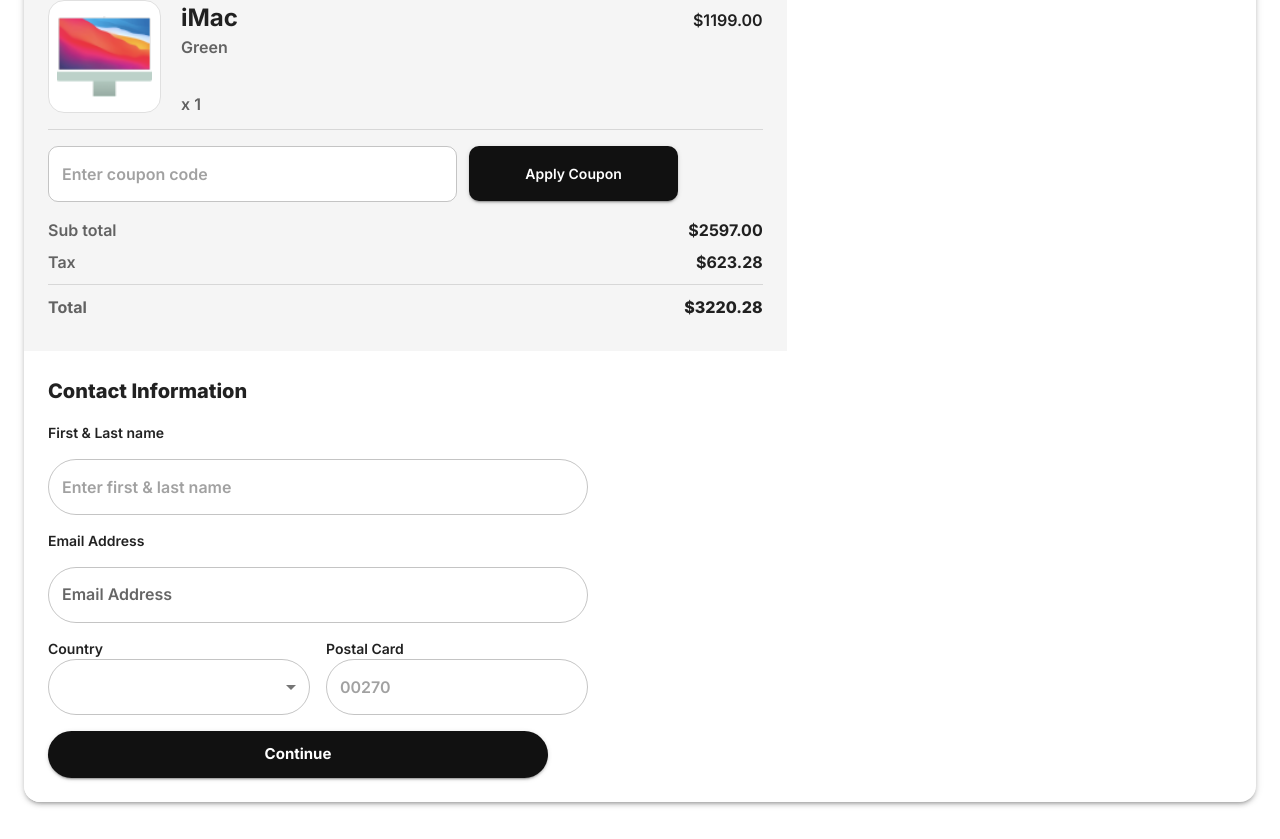
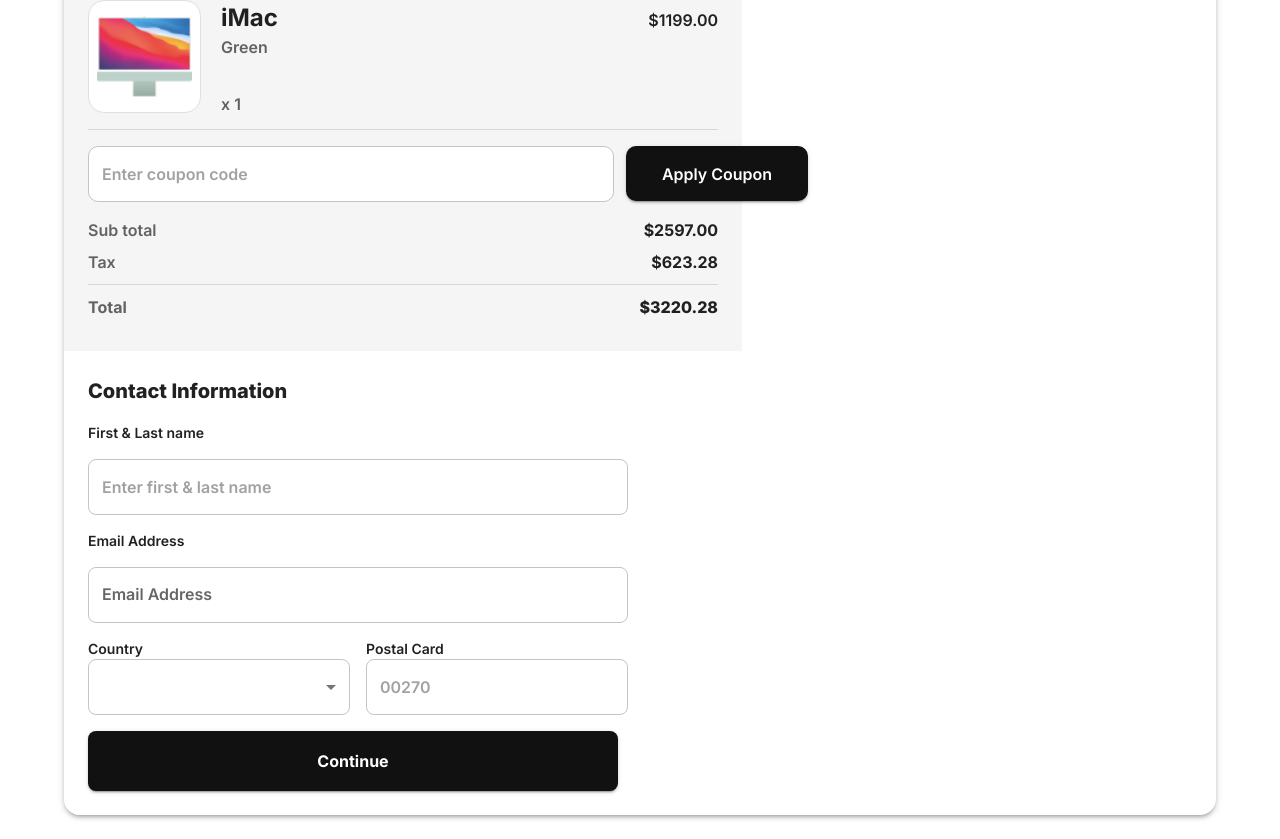
Before and after one commit to sulimanshams/shop-check-project, a React (Create React App) app: page / in a window 1280 px wide. Shown: the part 513-1352 px from the top of the page. Built offline with nearby package versions, Linux system fonts and the light colour scheme; some icons are missing.

Commit message:
my new problem

```diff
--- a/src/CardList.jsx
+++ b/src/CardList.jsx
@@ -96,7 +96,7 @@
                 <Typography sx={{fontFamily:"Inter , sans-serif" , fontWeight:700 , fontSize:"1.5rem"}}>
                     {it.name}
                     </Typography>
-                <Typography sx={{fontFamily:"Inter , sans-serif" , fontWeight:400 , fontSize:"1rem" , mt:1 , ml:"350px"}}>
+                <Typography sx={{fontFamily:"Inter , sans-serif" , fontWeight:400 , fontSize:"1rem" , mt:1 , ml:"200px"}}>
                   {money(it.price)}
                 </Typography>
               </Box>
@@ -125,8 +125,11 @@
             "&:hover": { bgcolor: "#000" },
             borderRadius:"10px",
             px: 2.5,
-            width:"300px",
-            height:"55px"
+            width:"210px",
+            height:"55px",
+            mr:"-90px",
+            fontFamily:"Inter , sans-serif",
+            fontSize:"1rem"
           }}
         >
           Apply Coupon
--- a/src/CheckOutCard.jsx
+++ b/src/CheckOutCard.jsx
@@ -6,9 +6,9 @@
 export default function CheckoutCard() {
   return (
     <Container
-      maxWidth="100px"
+        maxWidth="100%"
       sx={{
-       mt:{xs:-4 , md:-6} , position:"relative",zIndex:2
+       mt:{xs:-4 , md:-6} , position:"relative",zIndex:2 , width:"1200px"
       }}
     >
       <Paper elevation={3} sx={{ overflow: "hidden", borderRadius:1 }}>
--- a/src/ContactForm.jsx
+++ b/src/ContactForm.jsx
@@ -9,9 +9,9 @@
             <Typography variant="h6" sx={{fontWeight:880, mb:2}}>Contact Information</Typography>
             <Stack spacing={2} sx={{width:"100%"}}>
                 <Typography variant="body2" sx={{mb:"0.5" , fontWeight:600}}>First & Last name</Typography>
-                <TextField fullWidth  placeholder="Enter first & last name" sx={{minWidth:"500px"}} InputProps={{sx:{borderRadius:2 }}} />
+                <TextField fullWidth  placeholder="Enter first & last name" sx={{minWidth:"500px"}} InputProps={{sx:{borderRadius:0.5 }}} />
                 <Typography variant="body2" sx={{mb:"0.5" , fontWeight:600}}>Email Address</Typography>
-                <TextField fullWidth type="email" label="Email Address " placeholder="Enter Email Address" InputProps={{sx:{borderRadius:2}}} />
+                <TextField fullWidth type="email" label="Email Address " placeholder="Enter Email Address" InputProps={{sx:{borderRadius:0.5}}} />
 
 
 
@@ -19,7 +19,7 @@
                     <FormControl fullWidth >
                         {/* <InputLabel>Country</InputLabel> */}
                         <Typography variant="body2" sx={{mb:"0.5" , fontWeight:600}}>Country</Typography>
-                        <Select  defaultValue="Fenland" sx={{borderRadius:2}}>
+                        <Select  defaultValue="Fenland" sx={{borderRadius:0.5}}>
                                 <MenuItem value="Finland">Finland</MenuItem>
                                 <MenuItem value="Afghanistan">Afghanistan</MenuItem>
                                 <MenuItem value="United Kingdom">United Kingdom</MenuItem>
@@ -30,12 +30,13 @@
                     <Box>
 
                                 <Typography variant="body2" sx={{mb:"0.5" , fontWeight:600}}>Postal Card</Typography>
-                                <TextField  placeholder="00270" InputProps={{sx:{borderRadius:2}}} />
+                                <TextField  placeholder="00270" InputProps={{sx:{borderRadius:0.5}}} />
                     </Box>
 
 
                 </Box>
-                 <Button variant="contained" size="large" sx={{mt:0.5 , width:"500px" , bgcolor:"#111" ,"&:hover": { bgcolor: "#000" } , borderRadius:2 , py:1.25 , fontWeight:700}}>
+                 <Button variant="contained" size="large" sx={{mt:0.5 , width:"530px" , height:"60px",fontFamily:"Inter , sans-serif",
+            fontSize:"1rem" , bgcolor:"#111" ,"&:hover": { bgcolor: "#000" } , borderRadius:0.5 , py:1.25 , fontWeight:700}}>
                                Continue
                            </Button>
             </Stack>
```
